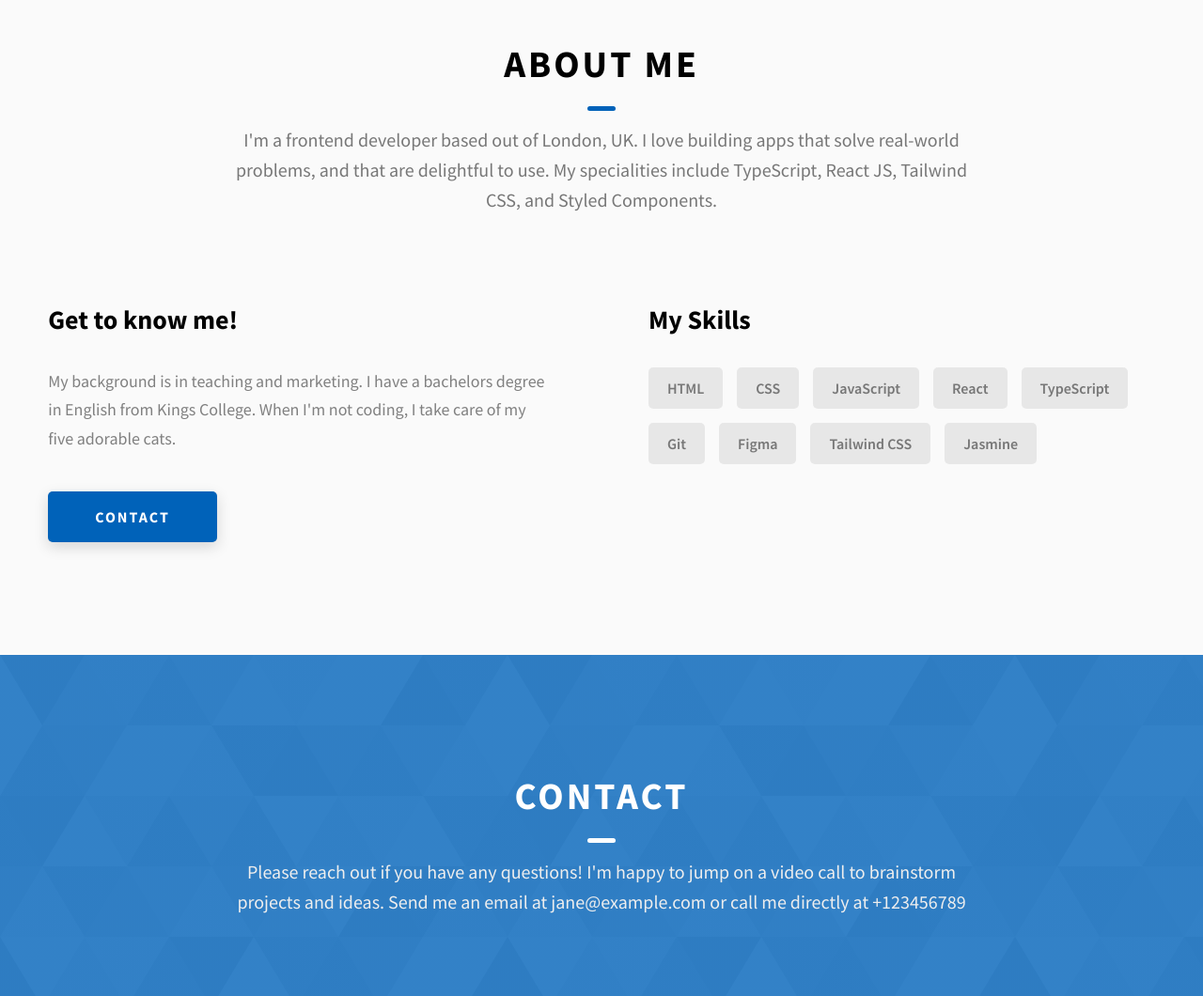
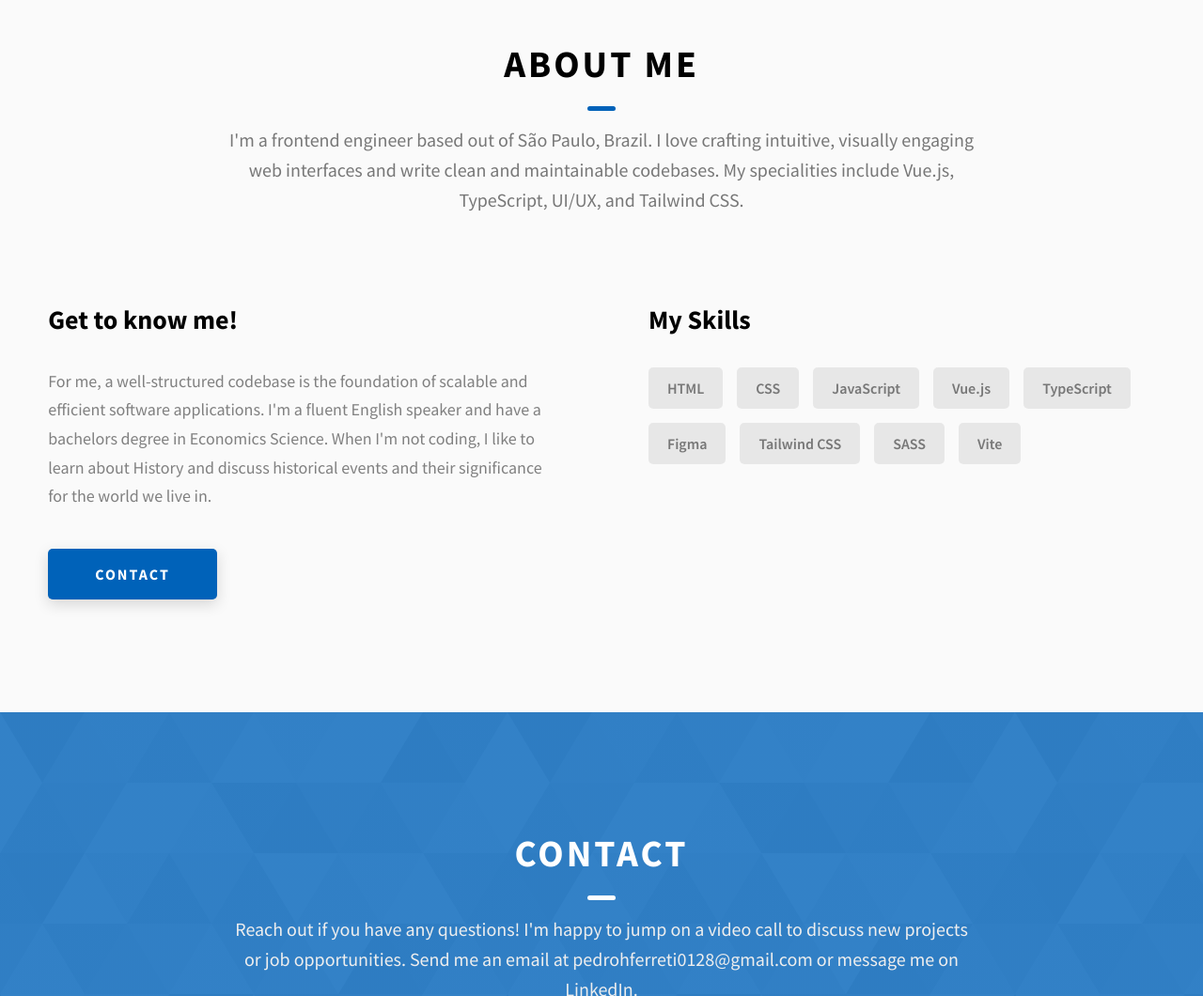
Before and after one commit to Pedro-Henrique-Ferreti/portfolio, a website built with Vite: page index.html in a window 1280 px wide. Shown: the part 1740-2800 px from the top of the page at 94% size. Built offline with nearby package versions, Linux system fonts and the light colour scheme.

Commit message:
Updated About and Contact sections

```diff
--- a/index.html
+++ b/index.html
@@ -90,7 +90,7 @@
         <h1 class="heading-primary">Hello, I am Pedro Souza</h1>
         <div class="home-hero__info">
           <p class="text-primary">
-            I am a front-end engineer passionate about developing clean and easy-to-maintain solutions. My specialities are <strong>Vue.js</strong> and <strong>TypeScript</strong>, and I love transforming design ideas into front-end apps.
+            I'm a front-end engineer passionate about developing clean and easy-to-maintain solutions. My specialities are <strong>Vue.js</strong> and <strong>TypeScript</strong>, and I love transforming design ideas into front-end apps.
           </p>
         </div>
         <div class="home-hero__cta">
@@ -167,12 +167,13 @@
       </div>
     </section>
 
+    <!-- About Section -->
     <section id="about" class="about sec-pad">
       <div class="main-container">
         <h2 class="heading heading-sec heading-sec__mb-med">
           <span class="heading-sec__main">About Me</span>
           <span class="heading-sec__sub">
-            <p>I'm a frontend developer based out of London, UK. I love building apps that solve real-world problems, and that are delightful to use. My specialities include TypeScript, React JS, Tailwind CSS, and Styled Components.
+            <p>I'm a frontend engineer based out of São Paulo, Brazil. I love crafting intuitive, visually engaging web interfaces and write clean and maintainable codebases. My specialities include Vue.js, TypeScript, UI/UX, and Tailwind CSS.
             </p>
           </span>
         </h2>
@@ -181,7 +182,7 @@
             <h3 class="about__content-title">Get to know me!</h3>
             <div class="about__content-details">
               <p class="about__content-details-para">
-                My background is in teaching and marketing. I have a bachelors degree in English from Kings College. When I'm not coding, I take care of my five adorable cats.
+                For me, a well-structured codebase is the foundation of scalable and efficient software applications. I'm a fluent English speaker and have a bachelors degree in Economics Science. When I'm not coding, I like to learn about History and discuss historical events and their significance for the world we live in.
               </p>
             </div>
             <a href="./#contact" class="btn btn--med btn--theme dynamicBgClr"
@@ -194,28 +195,25 @@
               <div class="skills__skill">HTML</div>
               <div class="skills__skill">CSS</div>
               <div class="skills__skill">JavaScript</div>
-              <div class="skills__skill">React</div>
+              <div class="skills__skill">Vue.js</div>
               <div class="skills__skill">TypeScript</div>
-              <div class="skills__skill">Git</div>
               <div class="skills__skill">Figma</div>
               <div class="skills__skill">Tailwind CSS</div>
-              <div class="skills__skill">Jasmine</div>
+              <div class="skills__skill">SASS</div>
+              <div class="skills__skill">Vite</div>
             </div>
           </div>
         </div>
       </div>
     </section>
 
-
-
-
-
+    <!-- Contact Section -->
     <section id="contact" class="contact sec-pad dynamicBg">
       <div class="main-container">
         <h2 class="heading heading-sec heading-sec__mb-med">
           <span class="heading-sec__main heading-sec__main--lt">Contact</span>
           <span class="heading-sec__sub heading-sec__sub--lt">
-            Please reach out if you have any questions! I'm happy to jump on a video call to brainstorm projects and ideas. Send me an email at jane@example.com or call me directly at +123456789
+            Reach out if you have any questions! I'm happy to jump on a video call to discuss new projects or job opportunities. Send me an email at <a target="_blank" rel="noreferrer" href="mailto:pedrohferreti0128@gmail.com">pedrohferreti0128@gmail.com</a> or message me on <a target="_blank" rel="noreferrer" href="https://linkedin.com/in/pedro-h-ferreti-7921aa174/">LinkedIn</a>.
           </span>
         </h2>
       </div>
@@ -254,8 +252,7 @@
           <div class="main-footer__row main-footer__row-2">
             <h4 class="heading heading-sm text-lt">Pedro Souza</h4>
             <p class="main-footer__short-desc">
-              Lorem ipsum dolor sit amet consectetur adipisicing elit facilis
-              tempora explicabo quae quod deserunt
+              Frontend engineer focused on writing clean and maintainable codebases.
             </p>
           </div>
         </div>
```
Also changed, not shown: project-1.html (+1 -2 lines).
